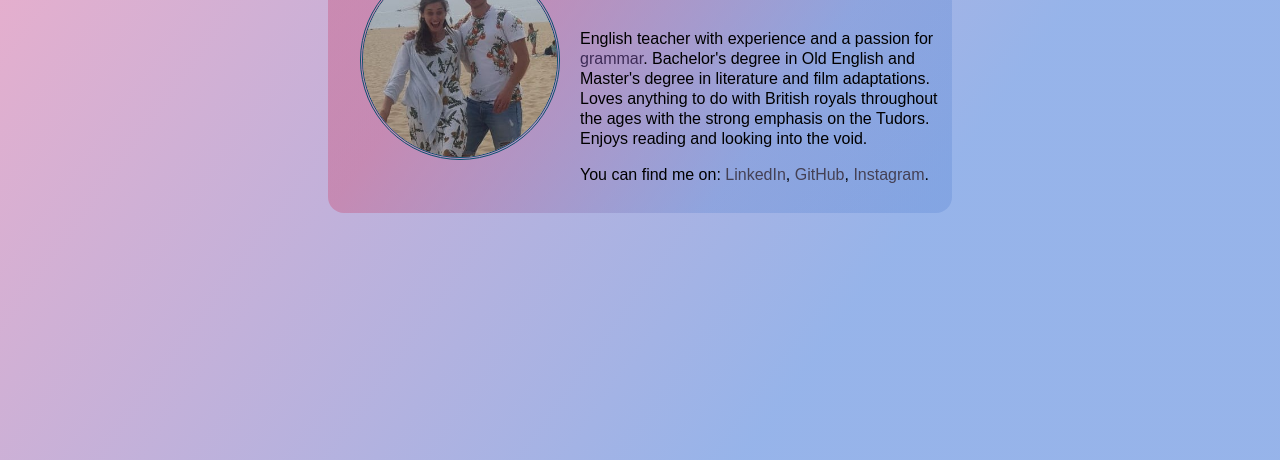
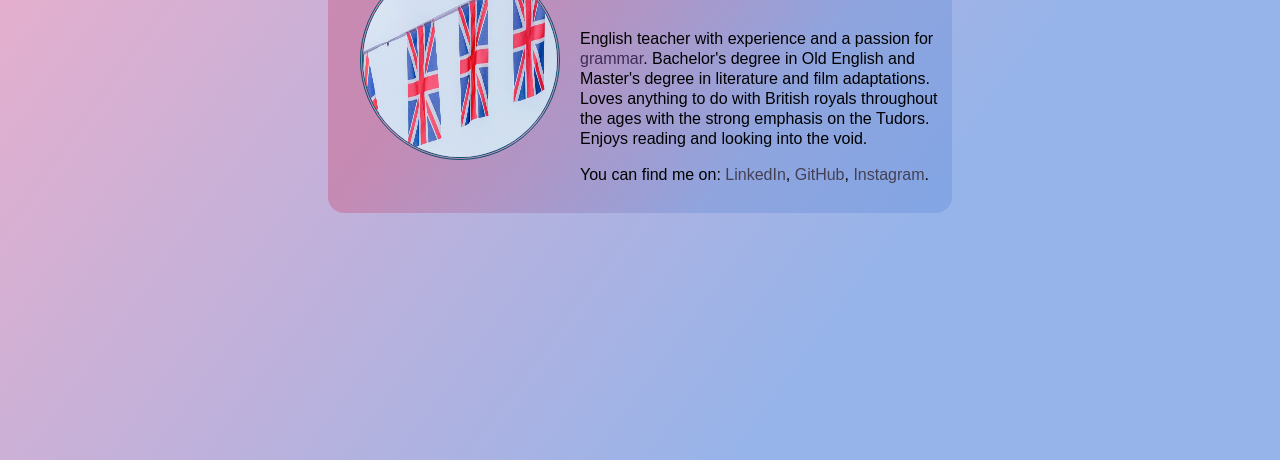
Before and after one commit to magdalenatkacz/Magda-business-card, a plain HTML site: page index.html in a window 1280 px wide. Shown: the part 340-800 px from the top of the page. Drawn offline with Linux system fonts and the light colour scheme.

Commit message:
feat: photo change

```diff
--- a/index.html
+++ b/index.html
@@ -13,7 +13,7 @@
 <body>
   <main class="card">
     <article class="person">
-      <img class="person__photo" src="img/mt_kwadrat.jpeg" alt="two people">
+      <img class="person__photo" src="img/king-s-church-international-vsk-Vw8AXe4-unsplash.jpg" alt="two people">
       <div>
         <header class="person__header">
           <h1 class="person__name">Magda Tkacz</h1>
```
Also changed, not shown: img/king-s-church-international-vsk-Vw8AXe4-unsplash.jpg (added).
